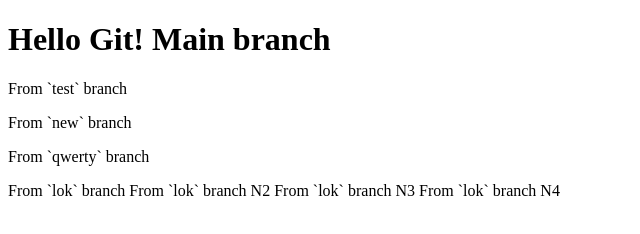
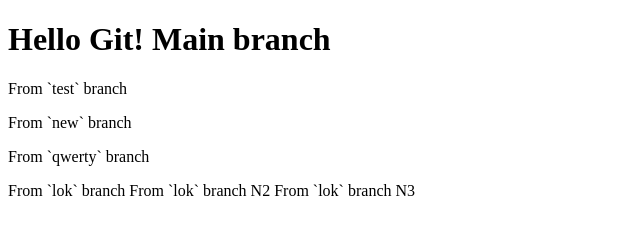
Before and after one commit to AzizbekAslonov/git-pro, a plain HTML site: page index.html in a window 1280 px wide. Shown: the whole page, without its empty margins (0-640 px from the left). Drawn offline with Linux system fonts and the light colour scheme.

Commit message:
Revert "N4"
This reverts commit b37f812bd34dec508fb93cf482a1c5b8b43622b5.

```diff
--- a/index.html
+++ b/index.html
@@ -16,7 +16,6 @@
    <span>From `lok` branch</span>
    <span>From `lok` branch N2</span>
    <span>From `lok` branch N3</span>
-   <span>From `lok` branch N4</span>
 </body>
 
 </html>
```
